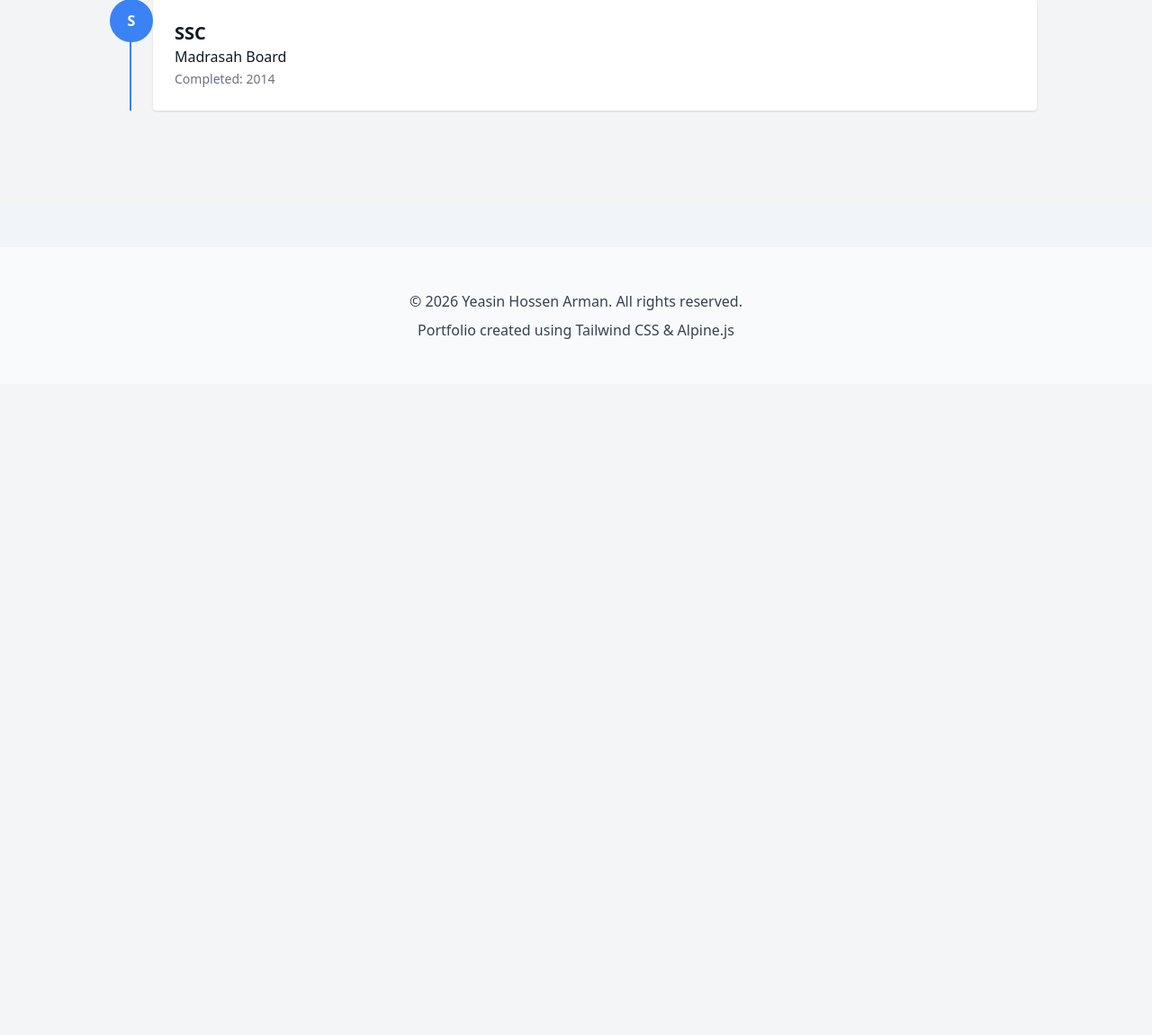
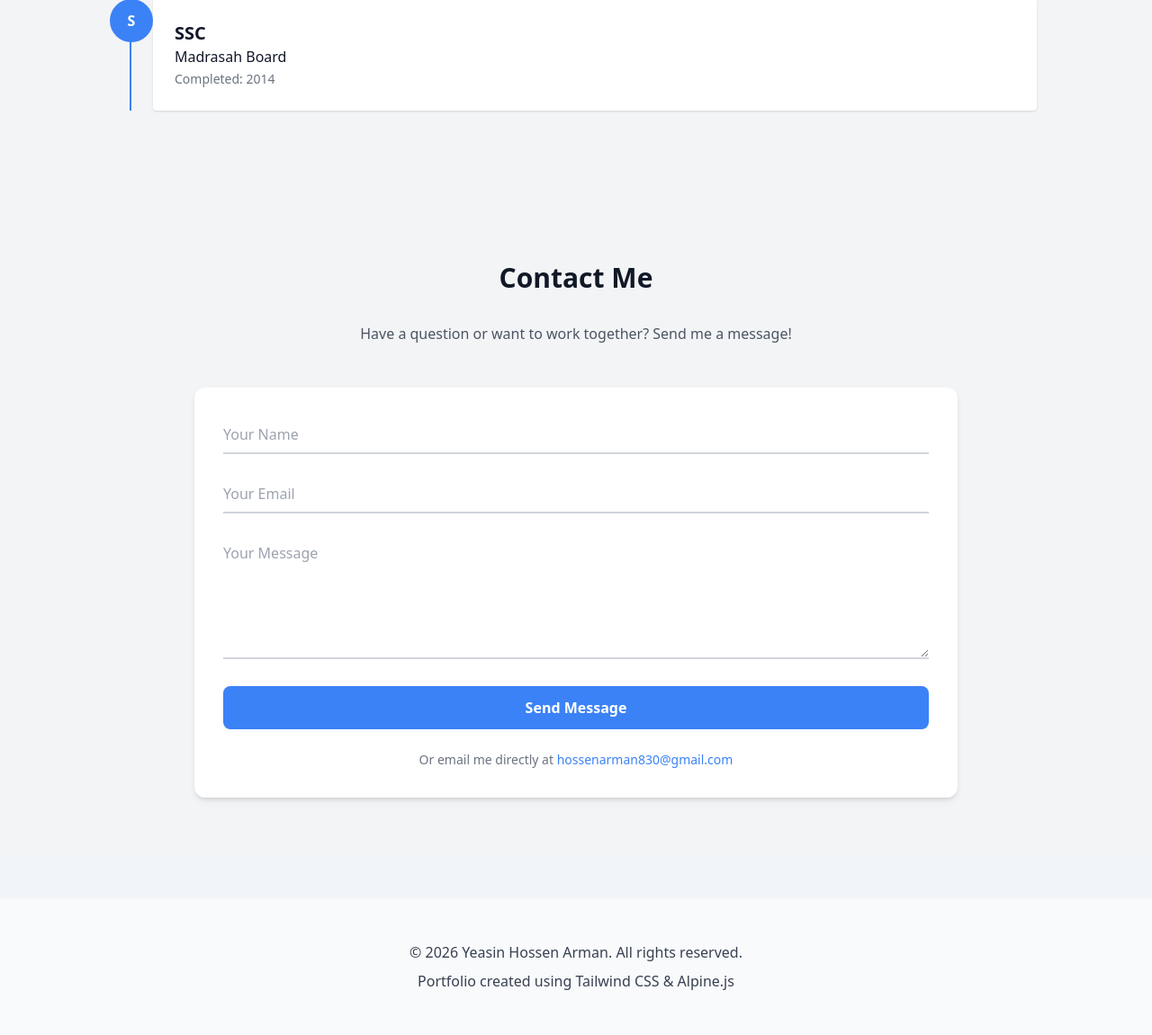
Before and after one commit to Yeasin-Hossen-Arman/portfolio, a Django app: page / in a window 1280 px wide. Shown: the part 2701-3852 px from the top of the page at 90% size. Before the commit the page ends 3078 px from the top, so only its background shows below. Run offline with Django 5.2, Linux system fonts and the light colour scheme; some libraries are stand-ins or nearby versions.

Commit message:
send msg

```diff
--- a/templates/index.html
+++ b/templates/index.html
@@ -205,6 +205,44 @@
     </div>
 </section>
 
+
+
+
+
+<section id="contact" class="py-16 bg-gray-100">
+  <div class="max-w-4xl mx-auto px-6">
+    <h2 class="text-3xl font-bold text-center mb-8">Contact Me</h2>
+    <p class="text-center text-gray-600 mb-12">Have a question or want to work together? Send me a message!</p>
+
+    <form action="https://formspree.io/f/your_form_id" method="POST" class="bg-white p-8 rounded-xl shadow-md space-y-6">
+
+      <div class="relative">
+        <input type="text" name="name" placeholder=" " class="peer w-full border-b-2 border-gray-300 focus:border-blue-500 outline-none py-2" required />
+        <label class="absolute left-0 -top-3.5 text-gray-500 text-sm peer-placeholder-shown:top-2 peer-placeholder-shown:text-gray-400 peer-placeholder-shown:text-base transition-all">Your Name</label>
+      </div>
+
+      <div class="relative">
+        <input type="email" name="email" placeholder=" " class="peer w-full border-b-2 border-gray-300 focus:border-blue-500 outline-none py-2" required />
+        <label class="absolute left-0 -top-3.5 text-gray-500 text-sm peer-placeholder-shown:top-2 peer-placeholder-shown:text-gray-400 peer-placeholder-shown:text-base transition-all">Your Email</label>
+      </div>
+
+      <div class="relative">
+        <textarea name="message" placeholder=" " rows="5" class="peer w-full border-b-2 border-gray-300 focus:border-blue-500 outline-none py-2" required></textarea>
+        <label class="absolute left-0 -top-3.5 text-gray-500 text-sm peer-placeholder-shown:top-2 peer-placeholder-shown:text-gray-400 peer-placeholder-shown:text-base transition-all">Your Message</label>
+      </div>
+
+      <button type="submit" class="w-full bg-blue-500 hover:bg-blue-600 text-white font-semibold py-3 rounded-lg transition">Send Message</button>
+
+      <p class="text-center text-gray-500 mt-4 text-sm">Or email me directly at <a href="mailto:hossenarman830@gmail.com" class="text-blue-500 hover:underline">hossenarman830@gmail.com</a></p>
+    </form>
+  </div>
+</section>
+
+
+
+
+
+
 <!-- FOOTER -->
 <footer class="bg-gray-50 py-12 mt-12">
     <div class="container mx-auto text-center text-gray-700">
```
